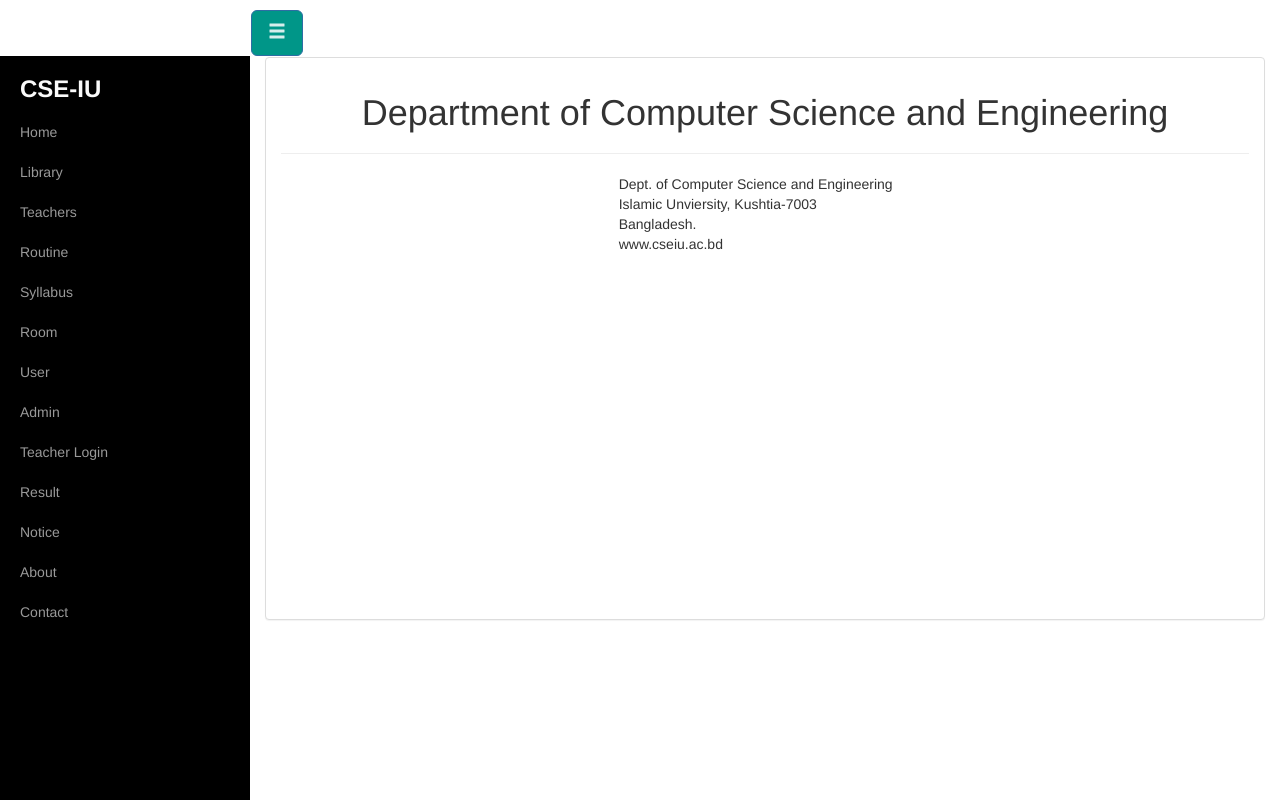
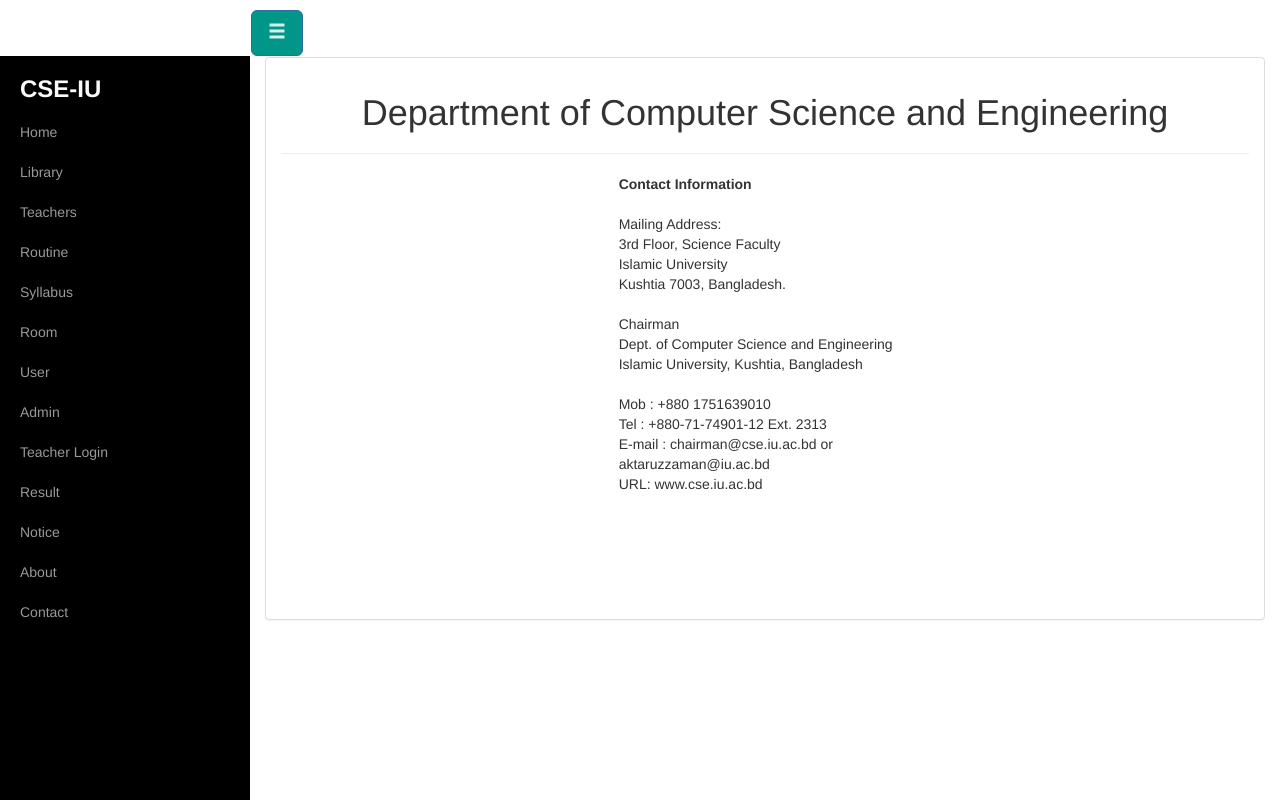
Before and after one commit to pcplato/DDMS, a PHP site: page /contact.php in a window 1280 px wide. Run offline with PHP 8.4, Linux system fonts and the light colour scheme; some libraries are stand-ins or nearby versions.

Commit message:
Update contact.php

```diff
--- a/contact.php
+++ b/contact.php
@@ -11,11 +11,21 @@
     <hr>
 
 <div class="col-sm-4 col-sm-offset-4" style="height:430px;">
-        <p>Dept. of Computer Science and Engineering<br>
-        Islamic Unviersity, Kushtia-7003<br>
-             Bangladesh.<br>
-
-            www.cseiu.ac.bd<br>
+        <p><b>Contact Information</b><br>
+            <br>
+            Mailing Address:<br>
+            3rd Floor, Science Faculty<br>
+            Islamic University<br>
+            Kushtia 7003, Bangladesh.<br>
+            <br>
+            Chairman<br>
+            Dept. of Computer Science and Engineering<br>
+            Islamic University, Kushtia, Bangladesh<br>
+            <br>
+            Mob : +880 1751639010<br>
+            Tel : +880-71-74901-12 Ext. 2313<br>
+            E-mail : chairman@cse.iu.ac.bd or aktaruzzaman@iu.ac.bd<br>
+            URL: www.cse.iu.ac.bd<br>
         </p>
 
 </div>
```
